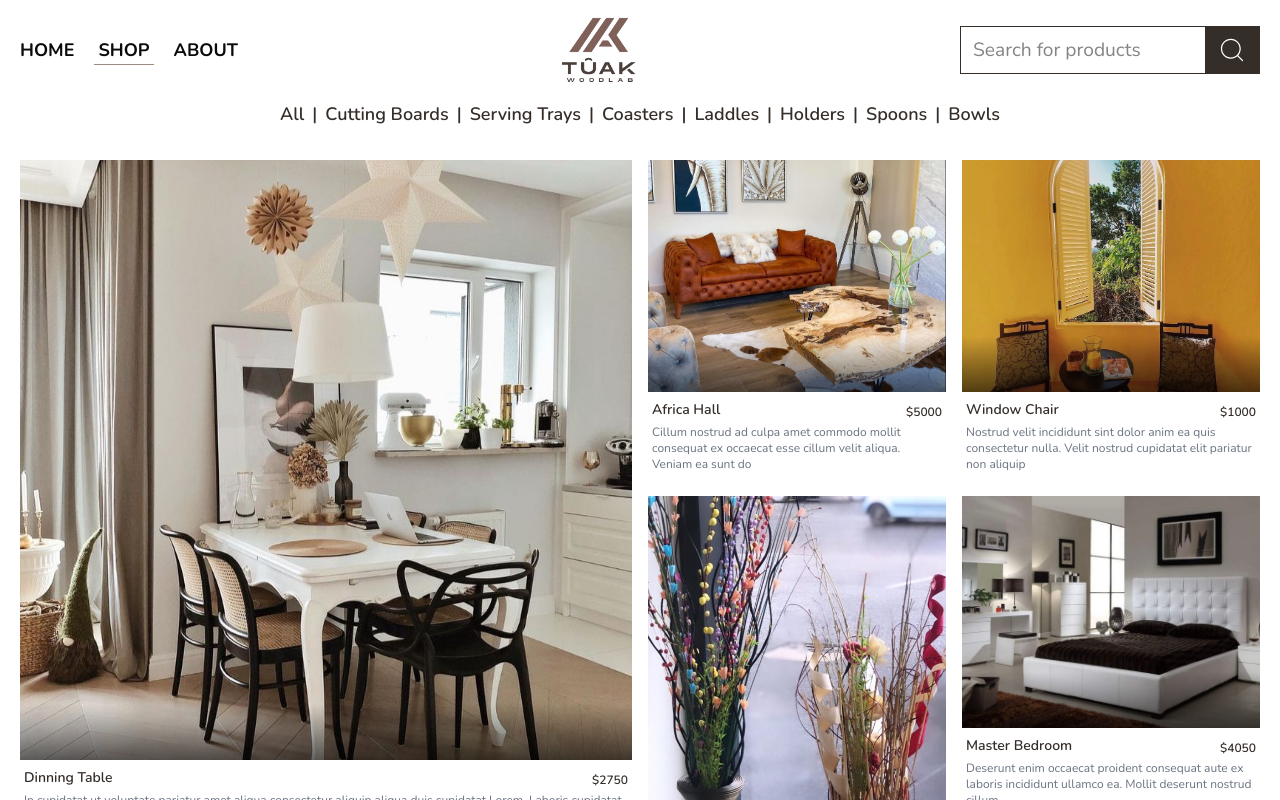
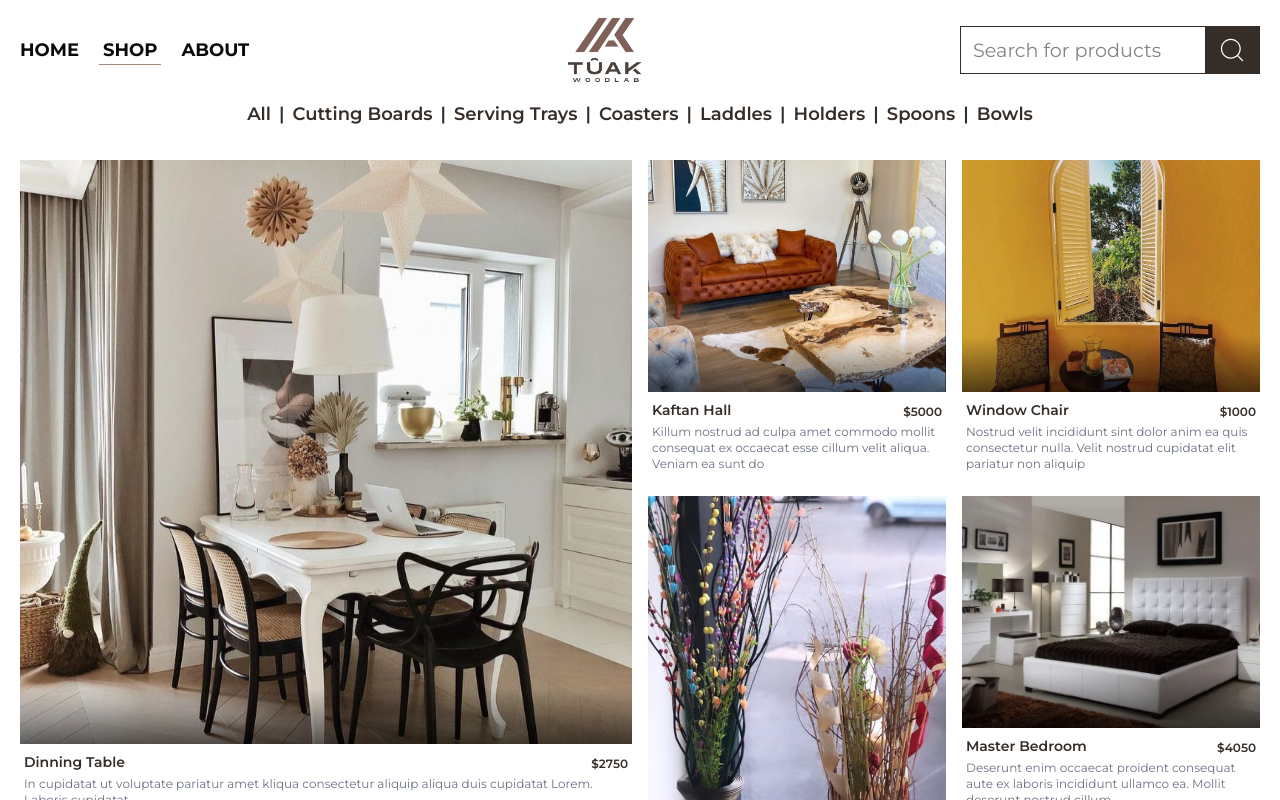
Before and after one commit to cobbygraves/wood-craft, a Next.js app: page /shop in a window 1280 px wide. Shown: the top 800 px of the page. Built offline with nearby package versions, Linux system fonts and the light colour scheme.

Commit message:
fix: change font type to monsarat

```diff
--- a/src/app/layout.tsx
+++ b/src/app/layout.tsx
@@ -1,22 +1,17 @@
 import type { Metadata } from 'next'
-import { Nunito } from 'next/font/google'
+import { Montserrat } from 'next/font/google'
 import './globals.css'
 import DesktopNavbar from './components/desktop-navbar'
 import MobileNavbar from './components/mobile-navbar'
 
-// const grouppo = Gruppo({
-//   subsets: ['latin'],
-//   weight: ['400']
-// })
-
-const nunito = Nunito({
+const montserrat = Montserrat({
   subsets: ['latin'],
-  weight: ['400', '500', '600', '700', '800', '900']
+  weight: ['400', '500', '600', '700', '800']
 })
 
 export const metadata: Metadata = {
   title: 'Your carpentry works',
-  description: 'Generappated by KCrafts '
+  description: 'Generated by Tuak '
 }
 
 export default function RootLayout({
@@ -26,7 +21,14 @@ export default function RootLayout({
 }>) {
   return (
     <html lang='en'>
-      <body className={`${nunito.className} antialiased`}>
+      {/* <link
+        rel='preload'
+        href='/fonts/Monument.otf'
+        as='font'
+        type='font/otf'
+        crossOrigin='anonymous'
+      /> */}
+      <body className={`${montserrat.className} antialiased`}>
         <DesktopNavbar />
         <MobileNavbar />
         {children}
--- a/src/lib/data.ts
+++ b/src/lib/data.ts
@@ -6,16 +6,16 @@ export const productsData = [
     image: 'dinningTable.jpg',
     category: 'boards',
     description:
-      'In cupidatat ut voluptate pariatur amet aliqua consectetur aliquip aliqua duis cupidatat Lorem. Laboris cupidatat'
+      'In cupidatat ut voluptate pariatur amet kliqua consectetur aliquip aliqua duis cupidatat Lorem. Laboris cupidatat'
   },
   {
     id: 2,
-    name: 'Africa Hall',
+    name: 'Kaftan Hall',
     price: '5000',
     image: 'african hall.jpg',
     category: 'trays',
     description:
-      'Cillum nostrud ad culpa amet commodo mollit consequat ex occaecat esse cillum velit aliqua. Veniam ea sunt do '
+      'Killum nostrud ad culpa amet commodo mollit consequat ex occaecat esse cillum velit aliqua. Veniam ea sunt do '
   },
   {
     id: 3,
```
